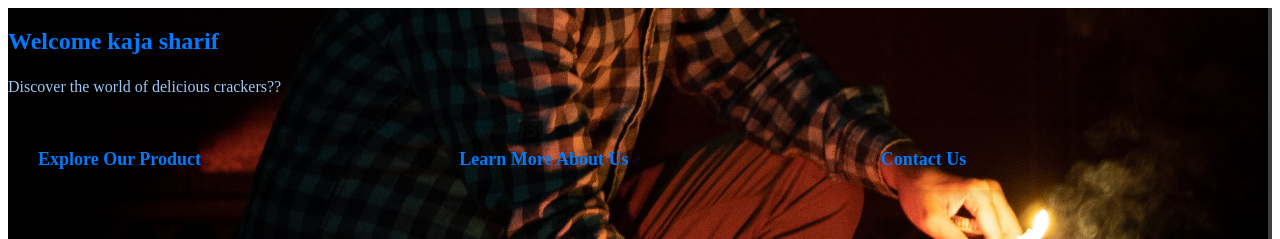
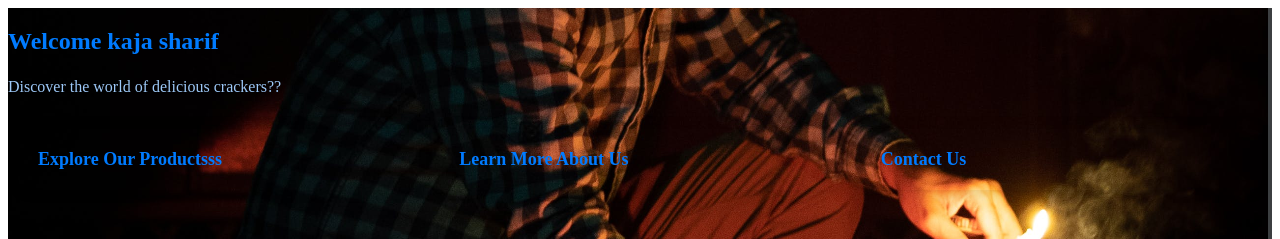
Before and after one commit to kajamal/crackerfrontend, a React (Create React App) app: page / in a window 1280 px wide. Shown: the top 239 px of the page. Built offline with nearby package versions, Linux system fonts and the light colour scheme.

Commit message:
Update Home.js

```diff
--- a/src/components/Home.js
+++ b/src/components/Home.js
@@ -13,7 +13,7 @@ function Home() {
          {/* Links to other sections */}
          <div className="dashboard-container">
            <div className="dashboard-col">
-             <Link to="/api/products">Explore Our Product</Link>
+             <Link to="/api/products">Explore Our Productsss</Link>
            </div>
            <div className="dashboard-col">
              <Link to="/aboutus">Learn More About Us</Link>
```
